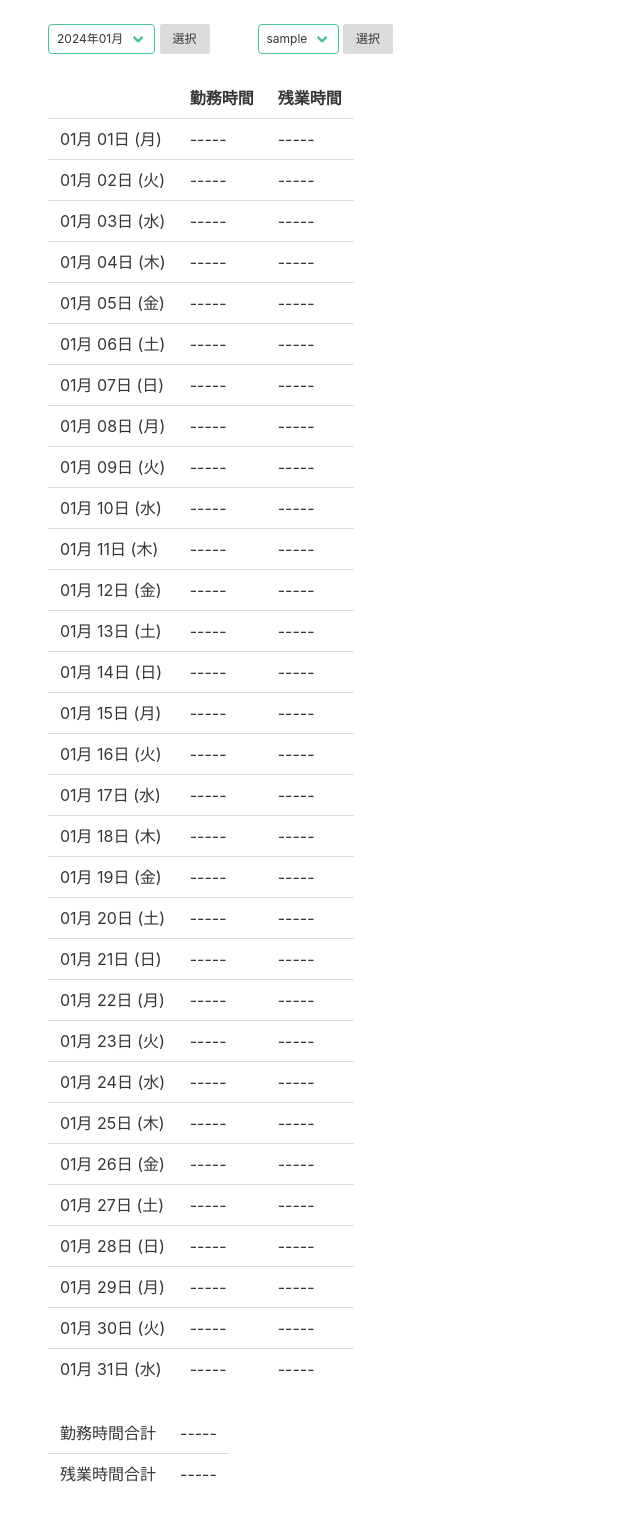
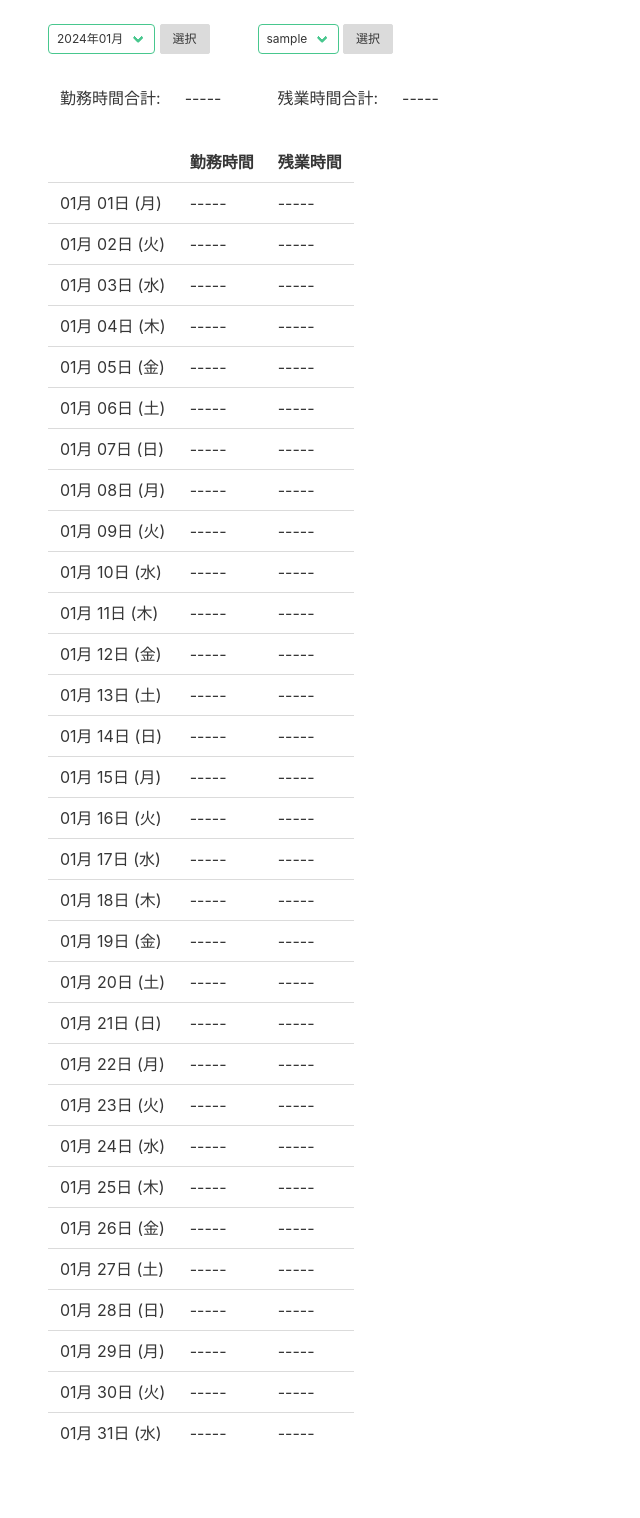
Before and after one commit to puyan0240/time_tracking, a PHP site: page /time_list.php in a window 1280 px wide. Shown: the part 188-1706 px from the top of the page, without its empty margins (0-640 px from the left). After the commit the page ends 1629 px from the top, so only its background shows below. Run offline with PHP 8.4, Linux system fonts and the light colour scheme; the visitor is signed in with stand-in values (Sample User, id 1); data that the repository does not hold is empty.

Commit message:
デザイン変更

```diff
--- a/php/content/time_list.php
+++ b/php/content/time_list.php
@@ -213,6 +213,18 @@
     </div>
 
     <div class="block ml-6">
+        <table class="table">
+            <tr>
+                <td>勤務時間合計:</td>
+                <td><?php echo $strSumTotal;?></td>
+                <td>&ensp;</td>
+                <td>残業時間合計:</td>
+                <td><?php echo $strOvertimeTotal;?></td>
+            </tr>
+        </table>
+    </div>
+
+    <div class="block ml-6">
         <table class="table" id="list_table">
             <tr>
                 <th hidden></th>
@@ -222,19 +234,6 @@
             </tr>
             <?php echo $strTbl; ?>
 
-        </table>
-    </div>
-
-    <div class="block ml-6">
-        <table class="table" id="list_table">
-            <tr>
-                <td>勤務時間合計</td>
-                <td><?php echo $strSumTotal;?></td>
-            </tr>
-            <tr>
-                <td>残業時間合計</td>
-                <td><?php echo $strOvertimeTotal;?></td>
-            </tr>
         </table>
     </div>
 
```
